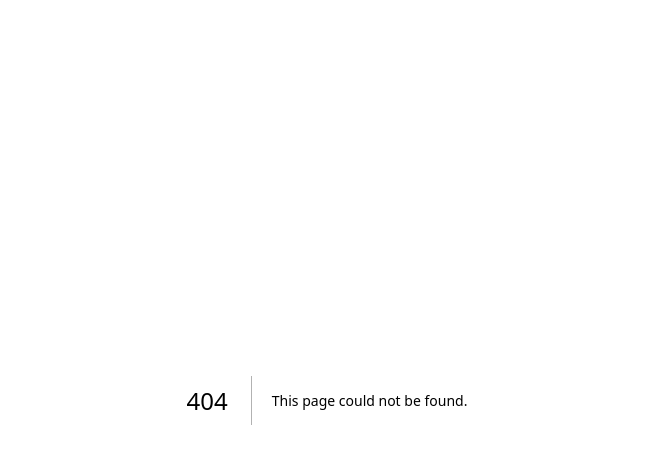
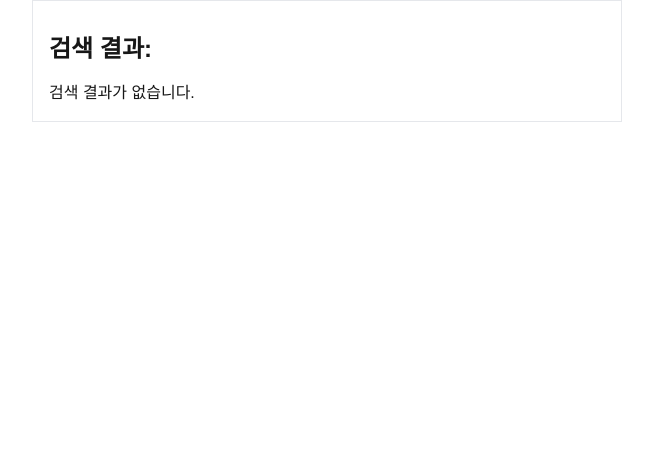
Before and after one commit to wddoods015/news-summary, a Next.js app: page /search in a window 1280 px wide. Before the commit this address had no page. Shown: the top 464 px of the page, without its empty margins (313-966 px from the left). Built offline with nearby package versions, Linux system fonts and the light colour scheme.

Commit message:
SearchResult 컴포넌트 분리
# Conflicts:
#	src/app/search/page.tsx

```diff
--- /dev/null
+++ b/src/app/search/SearchResult.tsx
@@ -0,0 +1,42 @@
+// 검색 결과 컴포넌트
+
+'use client';
+
+
+import { useEffect } from 'react';
+import { useSearchParams } from 'next/navigation';
+import { useDispatch, useSelector } from 'react-redux';
+import { AppDispatch, RootState } from '@/redux/store';
+import { fetchNewsByKeyword } from '@/redux/slice/NewsSlice';
+import NewsList from '@/components/NewsList';
+
+export default function SearchResults() {
+  const dispatch = useDispatch<AppDispatch>();
+  const searchParams = useSearchParams();
+  const query = searchParams.get('q');
+  const { items, loading, error } = useSelector((state: RootState) => state.news);
+
+  useEffect(() => {
+    if (query) {
+      dispatch(fetchNewsByKeyword(query));
+    }
+  }, [query, dispatch]);
+
+  return (
+    <main className="min-w-[390px] max-w-[590px] mx-auto p-4 border h-auto">
+      <div className="mb-4">
+        <h1 className="mt-4 text-2xl font-bold">검색 결과: {query}</h1>
+        {items.length > 0 && (
+          <p className="text-gray-600">총 {items.length}개</p>
+        )}
+      </div>
+
+      {loading && <div>검색 중...</div>}
+      {error && <div>검색 중 오류가 발생했습니다: {error}</div>}
+      {!loading && items.length === 0 && (
+        <div>검색 결과가 없습니다.</div>
+      )}
+      {items.length > 0 && <NewsList items={items} />}
+    </main>
+  );
+}
--- /dev/null
+++ b/src/app/search/page.tsx
@@ -0,0 +1,13 @@
+// 검색 결과 페이지
+'use client';
+
+import { Suspense } from 'react';
+import SearchResult from './SearchResult';
+
+export default function SearchPage() {
+  return (
+    <Suspense fallback={<div>검색결과를 불러오는 중입니다...</div>}>
+      <SearchResult />
+    </Suspense>
+  )
+}
```
